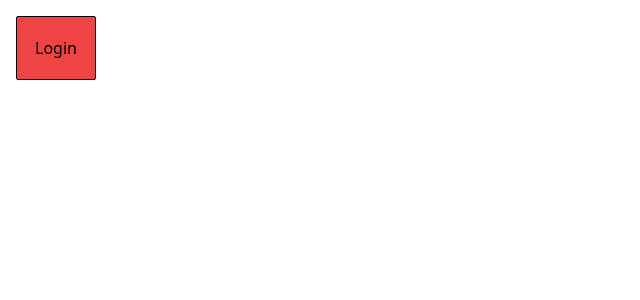
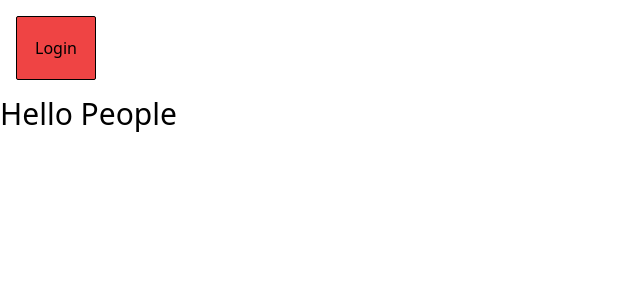
Before and after one commit to BrutLei/Final-Project-FE, a React (Vite) app: page / in a window 1280 px wide. Before the commit this address had no page. Shown: the top 300 px of the page, without its empty margins (0-640 px from the left). Built offline with nearby package versions, Linux system fonts and the light colour scheme.

Commit message:
handle typin route

```diff
--- /dev/null
+++ b/src/pages/HelloWorld/index.tsx
@@ -0,0 +1,9 @@
+const Hello = () => {
+  return (
+    <div>
+      <p className="text-3xl">Hello People</p>
+    </div>
+  );
+};
+
+export default Hello;
--- a/src/pages/index.ts
+++ b/src/pages/index.ts
@@ -1 +1,2 @@
 export { default as LoginPage } from "./Login";
+export { default as HelloPage } from "./HelloWorld";
--- a/src/routes/index.ts
+++ b/src/routes/index.ts
@@ -1,4 +1,4 @@
-import { LoginPage } from "../pages";
+import { HelloPage, LoginPage } from "../pages";
 
 export const routes = [
   {
@@ -6,4 +6,9 @@ export const routes = [
     page: LoginPage,
     layout: null,
   },
+  {
+    path: "*",
+    page: HelloPage,
+    layout: null,
+  },
 ];
```
